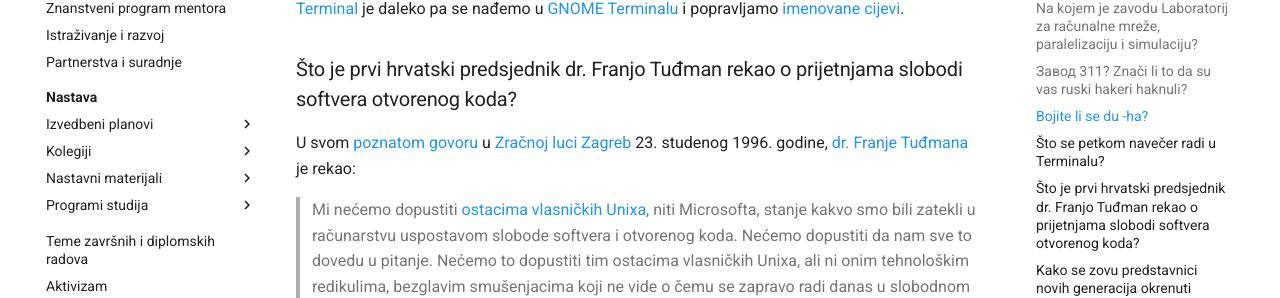
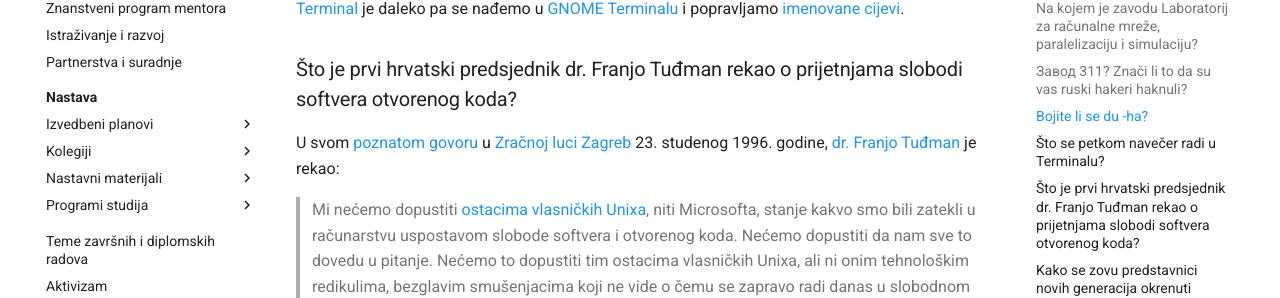
Before and after one commit to gaseri/website, an MkDocs documentation site: the page built from docs/hr/vrlo-vazne-informacije.md, in a window 1280 px wide and 900 px high, scrolled down 696 px. Shown: the part 127-425 px from the top of the window. Built offline with MkDocs 1.6.1 and Material for MkDocs 9.7.7, drawn with Linux system fonts in a browser that asks for light colours; a script that is not in the unit is left out; comment, search, counter and statistics services are not loaded.

Commit message:
Fixed grammar in FAQ

```diff
--- a/docs/hr/vrlo-vazne-informacije.md
+++ b/docs/hr/vrlo-vazne-informacije.md
@@ -28,7 +28,7 @@
 
 ### Što je prvi hrvatski predsjednik dr. Franjo Tuđman rekao o prijetnjama slobodi softvera otvorenog koda?
 
-U svom [poznatom govoru](https://hr.wikisource.org/wiki/Govor_Franje_Tu%C4%91mana_u_Zra%C4%8Dnoj_luci_Zagreb_23._studenog_1996.) u [Zračnoj luci Zagreb](https://www.openstreetmap.org/way/142163337) 23. studenog 1996. godine, [dr. Franje Tuđmana](https://hr.wikipedia.org/wiki/Franjo_Tu%C4%91man) je rekao:
+U svom [poznatom govoru](https://hr.wikisource.org/wiki/Govor_Franje_Tu%C4%91mana_u_Zra%C4%8Dnoj_luci_Zagreb_23._studenog_1996.) u [Zračnoj luci Zagreb](https://www.openstreetmap.org/way/142163337) 23. studenog 1996. godine, [dr. Franjo Tuđman](https://hr.wikipedia.org/wiki/Franjo_Tu%C4%91man) je rekao:
 
 > Mi nećemo dopustiti [ostacima vlasničkih Unixa](https://en.wikipedia.org/wiki/Santa_Cruz_Operation), niti Microsofta, stanje kakvo smo bili zatekli u računarstvu uspostavom slobode softvera i otvorenog koda. Nećemo dopustiti da nam sve to dovedu u pitanje. Nećemo to dopustiti tim ostacima vlasničkih Unixa, ali ni onim tehnološkim redikulima, bezglavim smušenjacima koji ne vide o čemu se zapravo radi danas u slobodnom softveru i u svijetu sa kojekakvim GitHub projektima... Nećemo dopustiti onima koji se vežu i s [raznobojnim vragom](https://www.microsoft.com/) protiv slobode softvera i otvorenog koda, ne samo s raznobojnim, nego i [crvenim](https://www.oracle.com/) i [crnobijelim](https://www.apple.com/) vragovima... Nećemo dopustiti onim koji se povezuju sa svima protivnicima slobodnog softvera, ne samo povezuju nego im se nude, ne samo da im se nude nego im se prodaju za [Secure Boot](http://arstechnica.com/information-technology/2015/03/windows-10-to-make-the-secure-boot-alt-os-lock-out-a-reality/), [DRM](https://www.defectivebydesign.org/) i [softverske patente](https://www.eff.org/press/releases/eff-outlines-plan-fix-broken-patent-system), kao što se i sami hvale da dobivaju tehnologiju iz svih laboratorija svijeta, a povezuju se od ekstremista zatvorenosti, do kojekakvih lažnih hipstera, pseudootvorenih obmanjivača koji nam danas propovijedaju velike ideje o pravima korisnika i otvorenim standardima.
 >
```
